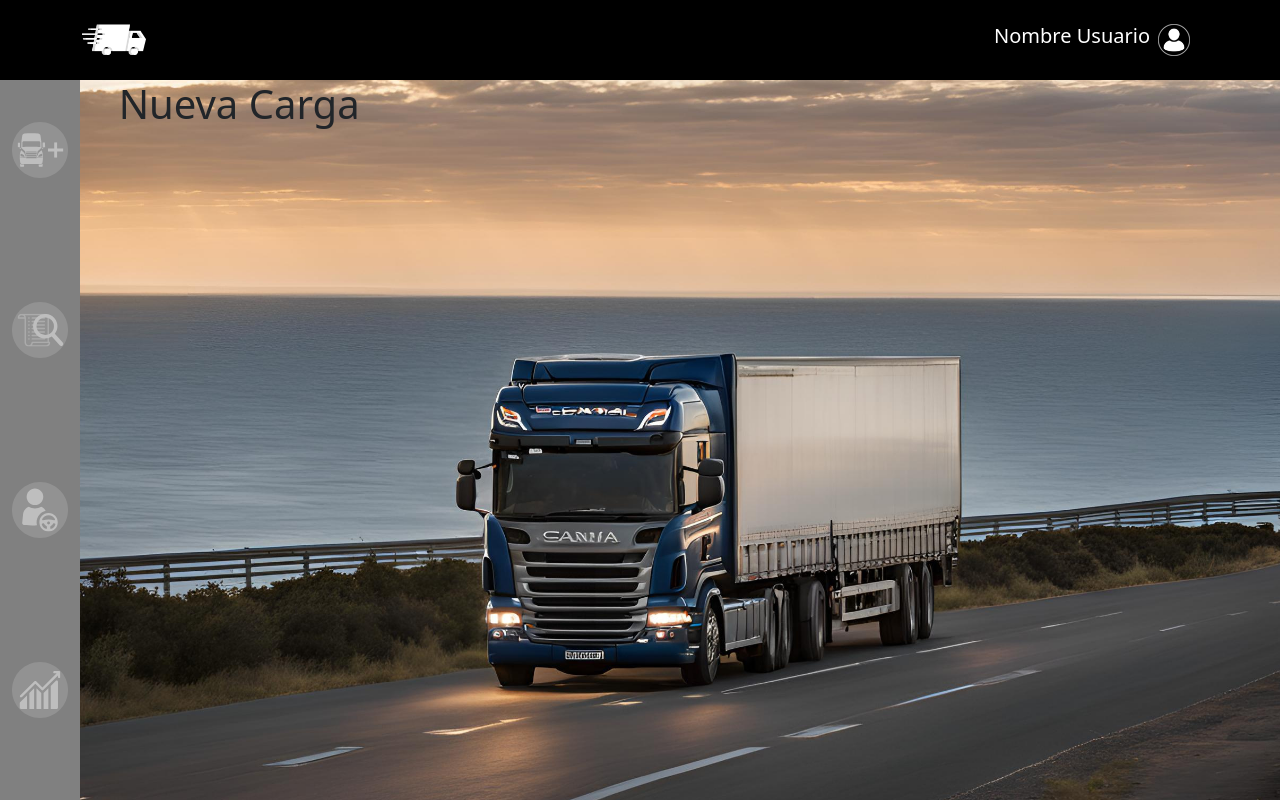
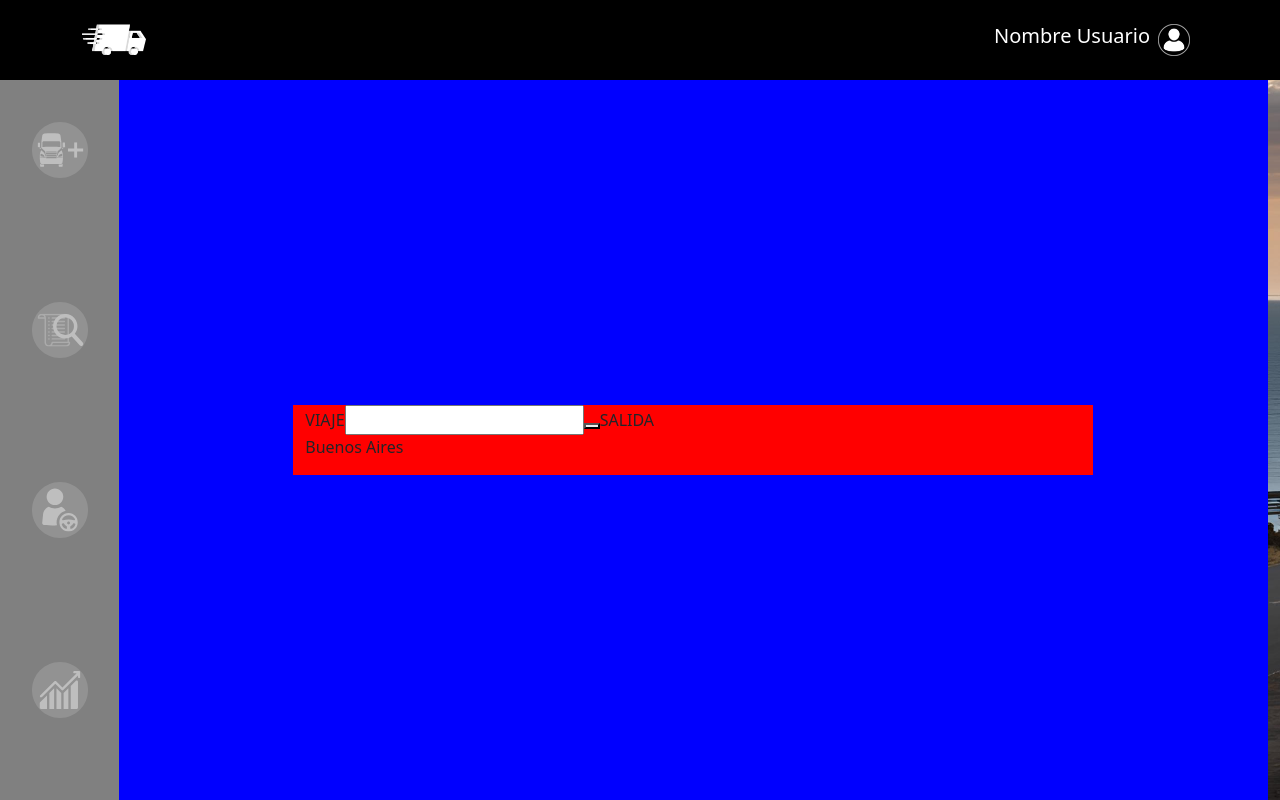
Before and after one commit to Nicolas-Cragno/cantarini2025, a React (Create React App) app: page / in a window 1280 px wide. Both pictures are taken after a click on the picture 40 px from the left and 150 px from the top of the page. Built offline with nearby package versions, Linux system fonts and the light colour scheme.

Commit message:
primeros pasos de la primer pag

```diff
--- /dev/null
+++ b/src/assets/css/Carga.css
@@ -0,0 +1,9 @@
+.nuevaCarga{
+    background-color: blue;
+    width: 100%;
+}
+
+.a{
+    background-color: red;
+    width: 100vh;
+}
--- a/src/assets/css/Menu.css
+++ b/src/assets/css/Menu.css
@@ -1,6 +1,6 @@
 .menuPrincipal{
     background-color: grey;
-    width: 10vh;
+    width: 15vh;
     height: 90vh;
     color: white;
     word-wrap: break-word;
--- a/src/components/Menu.js
+++ b/src/components/Menu.js
@@ -5,6 +5,7 @@
 import optionLogo2 from '../assets/statics/foundLogo.svg';
 import optionLogo3 from '../assets/statics/driverLogo.svg';
 import optionLogo4 from '../assets/statics/graphLogo.svg';
+import Carga from '../containers/Carga';
 /* comentario innecesario */
 
 export default function Menu() {
@@ -57,7 +58,7 @@
                     </Row>
                 </Col>
                 <Col md={11} id='pageOne'>
-                    <h1>Nueva Carga</h1>
+                    <Carga></Carga>
                 </Col>
                 <Col md={11} id='pageTwo'>
                     <h1>Viajes</h1>
--- /dev/null
+++ b/src/containers/Carga.js
@@ -0,0 +1,22 @@
+import React from 'react';
+import '../assets/css/Carga.css';
+import { Container, Row, Col } from 'react-bootstrap';
+
+export default function Carga() {
+  return (
+    <>
+        <Container fluid className='nuevaCarga centrado'>
+            <Row>
+                <Col xs={12} className='a'>
+                    <label>VIAJE</label>
+                    <input></input>
+                    <button></button>
+
+                    <label>SALIDA</label>
+                    <p>Buenos Aires</p>
+                </Col>
+            </Row>
+        </Container>
+    </>
+  )
+}
```
